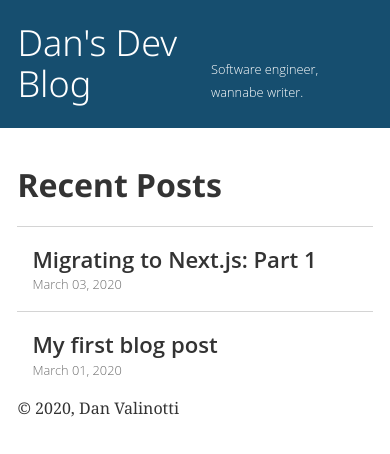
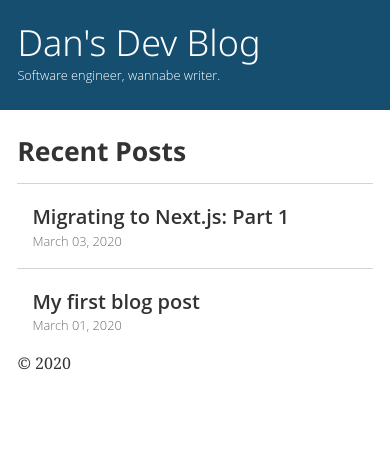
Before and after one commit to dvalinotti/gatsby-blog, a Gatsby site in the folder blog/: page / in a window 390 px wide. Built offline with nearby package versions, Linux system fonts and the light colour scheme; Gatsby itself is replaced by a stand-in of ours.

Commit message:
Adjusted mobile styles and formatting

```diff
--- a/blog/src/components/layout.js
+++ b/blog/src/components/layout.js
@@ -36,7 +36,7 @@ const Layout = ({ children }) => {
       >
         <main>{children}</main>
         <footer>
-          © {new Date().getFullYear()}, Dan Valinotti
+          © {new Date().getFullYear()}
         </footer>
       </div>
     </>
--- a/blog/src/themes/main.scss
+++ b/blog/src/themes/main.scss
@@ -5,6 +5,12 @@
         display: flex;
         justify-content: space-between;
         align-items: flex-end;
+
+        @media (max-width: 425px) {
+            flex-direction: column;
+            align-items: flex-start;
+            justify-content: space-between;
+        }
 
         h1 #blog-header-title {
             font-family: 'Noto Sans', sans-serif;
@@ -31,6 +37,12 @@
         padding-top: 45px;
         color: rgba(0,0,0,0.8);
         margin-bottom: 30px;
+
+        @media (max-width: 425px) {
+            font-size: 1.65rem;
+            padding-top: 30px;
+            margin-bottom: 20px;
+        }
     }
 }
 
@@ -49,6 +61,11 @@
             text-decoration: none;
             font-weight: 600;
             font-family: 'Open Sans', sans-serif;
+            font-size: 1.5rem;
+
+            @media (max-width: 425px) {
+                font-size: 1.25rem;
+            }
         }
     }
 
@@ -74,6 +91,10 @@
             font-weight: 400;
             padding-top: 5px;
             color: rgba(0, 0, 0, 0.65);
+
+            @media (max-width: 425px) {
+                margin-bottom: 15px;
+            }
         }
         .blog-post-date {
             color: #707070;
```
